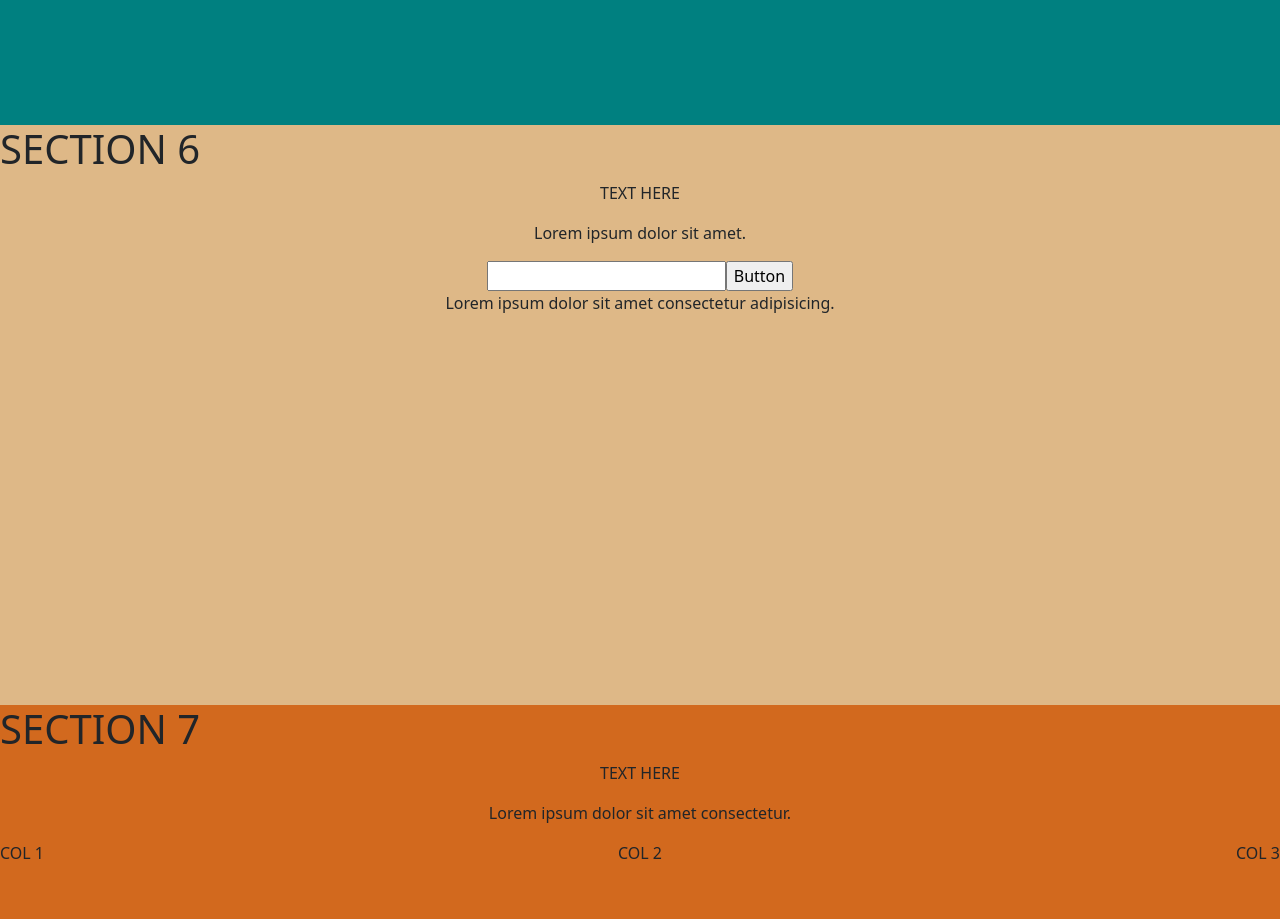
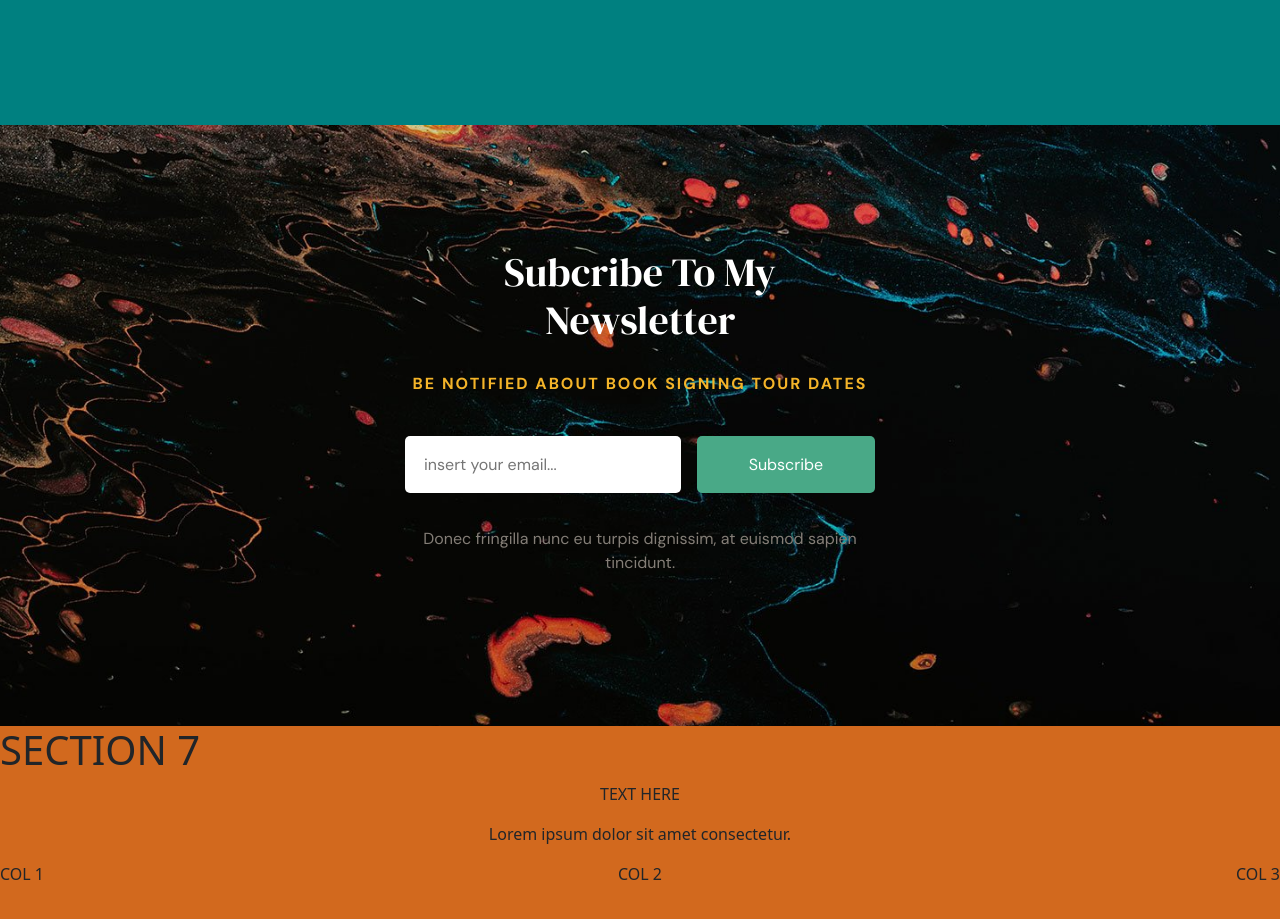
Before and after one commit to iLBigga/proj-html-vuejs, a Vue app: page / in a window 1280 px wide. Shown: the part 3720-4639 px from the top of the page. Built offline with nearby package versions, Linux system fonts and the light colour scheme; a web font is replaced by a local one.

Commit message:
Section 6 "Newsletter" completato

```diff
--- a/src/components/MainComponent.vue
+++ b/src/components/MainComponent.vue
@@ -6,7 +6,7 @@
         <MainSectionAudiobook :data="audioBookData"/>
         <MainSection4/>
         <MainSection5/>
-        <MainSection6/>
+        <MainSectionNewsLetter :data="newsletterData"/>
         <MainSection7/>
         <MainSection8/>
     </main>
@@ -21,12 +21,12 @@ import MainSectionPartner from './MainSections/MainSectionPartner.vue'
 import MainSectionAudiobook from './MainSections/MainSectionAudiobook.vue'
 import MainSection4 from './MainSections/MainSection4.vue'
 import MainSection5 from './MainSections/MainSection5.vue'
-import MainSection6 from './MainSections/MainSection6.vue'
+import MainSectionNewsLetter from './MainSections/MainSectionNewsLetter.vue'
 import MainSection7 from './MainSections/MainSection7.vue'
 import MainSection8 from './MainSections/MainSection8.vue'
 
 
-import {jumboData, aboutData} from '../mainMyData'
+import {jumboData, aboutData, newsletterData} from '../mainMyData'
 
 export default {
     name: 'MainComponent',
@@ -37,7 +37,7 @@ export default {
         MainSectionAudiobook,
         MainSection4,
         MainSection5,
-        MainSection6,
+        MainSectionNewsLetter,
         MainSection7,
         MainSection8,
     },
@@ -68,7 +68,10 @@ export default {
                     secondLogo: require('../assets/images/bn-logo-color.png'),
                     thirdLogo: require('../assets/images/kindle-logo-color.png'),
                 }
-            }
+            },
+
+            //SECTION "Newsletter"
+            newsletterData: newsletterData,
 
 
 
--- a/src/components/MainSections/MainSection6.vue
+++ /dev/null
@@ -1,36 +0,0 @@
-<template>
-    <div class="mainSection_6">
-        <div class="sm_container">
-            <h1>SECTION 6</h1>
-            <div class="d-flex flex-column text-center">
-                <p>TEXT HERE</p>
-                <p>Lorem ipsum dolor sit amet.</p>
-                <div class="d-flex justify-content-center">
-                    <input type="text" name="" id="">
-                    <input type="button" value="Button">
-                </div>
-                <p>Lorem ipsum dolor sit amet consectetur adipisicing.</p>
-            </div>
-        </div>
-    </div>
-</template>
-
-
-<script>
-export default {
-    name: 'MainSection6'
-}
-</script>
-
-
-<style lang="scss" scoped>
-    .mainSection_6{
-        height: 580px;
-        background-color: khaki;
-
-            .sm_container{
-                background-color: burlywood;
-                height: 580px;
-            }
-    }
-</style>
--- /dev/null
+++ b/src/components/MainSections/MainSectionNewsLetter.vue
@@ -0,0 +1,79 @@
+<template>
+    <div class="mainSection_NewsLetter d-flex align-items-center">
+        <div class="sm_container">
+            <div class="d-flex flex-column text-center gap-4">
+                <div>
+                    <h1 class="title ">{{data.title}}</h1>
+                    <p class="subTitle">{{data.subTitle}}</p>
+                </div>
+                <div class="d-flex justify-content-center gap-3">
+                    <input class="text_input" type="text" :placeholder="data.placeholder">
+                    <input class="button_input" type="button" :value="data.button">
+                </div>
+                <p class="paragraph">{{data.paragraph}}</p>
+            </div>
+        </div>
+    </div>
+</template>
+
+
+<script>
+export default {
+    name: 'MainSectionNewsLetter',
+    props: {
+        data: Object,
+    }
+}
+</script>
+
+
+<style lang="scss" scoped>
+
+@import '../../style/general.scss';
+
+    .mainSection_NewsLetter{
+        padding: 123px 0 135px 0;
+        background-image: url('../../assets/images/banner-2.jpg');
+        background-size: cover;
+        background-position: top;
+        font-family: 'DM Sans', serif;
+        color: white;
+
+            .sm_container {
+                max-width: 470px;
+            }
+
+            .title{
+                font-family: 'DM Serif Display', serif;
+                padding-bottom: 20px;
+            }
+
+            .subTitle {
+                text-transform: uppercase;
+                font-weight: bold;
+                letter-spacing: 2px;
+                color: $orange;
+            }
+
+            input {
+                height: 57px;
+                border-radius: 5px;
+                border: 0;
+            }
+
+            .text_input {
+                width: 295px;
+            }
+
+            .button_input{
+                width: 190px;
+                background-color: $green;
+                color: white;
+            }
+
+            .paragraph{
+                padding-top: 10px;
+                color: $grey;
+            }
+    }
+</style>
--- a/src/mainMyData.js
+++ b/src/mainMyData.js
@@ -6,7 +6,7 @@ const jumboData = {
     author: '- The New York Times',
 }
 
-// SECTION 1 "About"
+// SECTION "About"
 
 const aboutData = {
     title: 'More About Damon Vaughn',
@@ -14,7 +14,14 @@ const aboutData = {
     button: 'Meet The Author',
 }
 
+//  SECTION "Newsletter"
+const newsletterData = {
+    title: 'Subcribe To My Newsletter',
+    subTitle: 'be notified about book signing tour dates',
+    placeholder: '    insert your email...',
+    button: 'Subscribe',
+    paragraph: 'Donec fringilla nunc eu turpis dignissim, at euismod sapien tincidunt.'
+}
 
 
-
-export {jumboData, aboutData}
+export {jumboData, aboutData, newsletterData}
```
Also changed, not shown: src/assets/images/banner-2.jpg (added).
